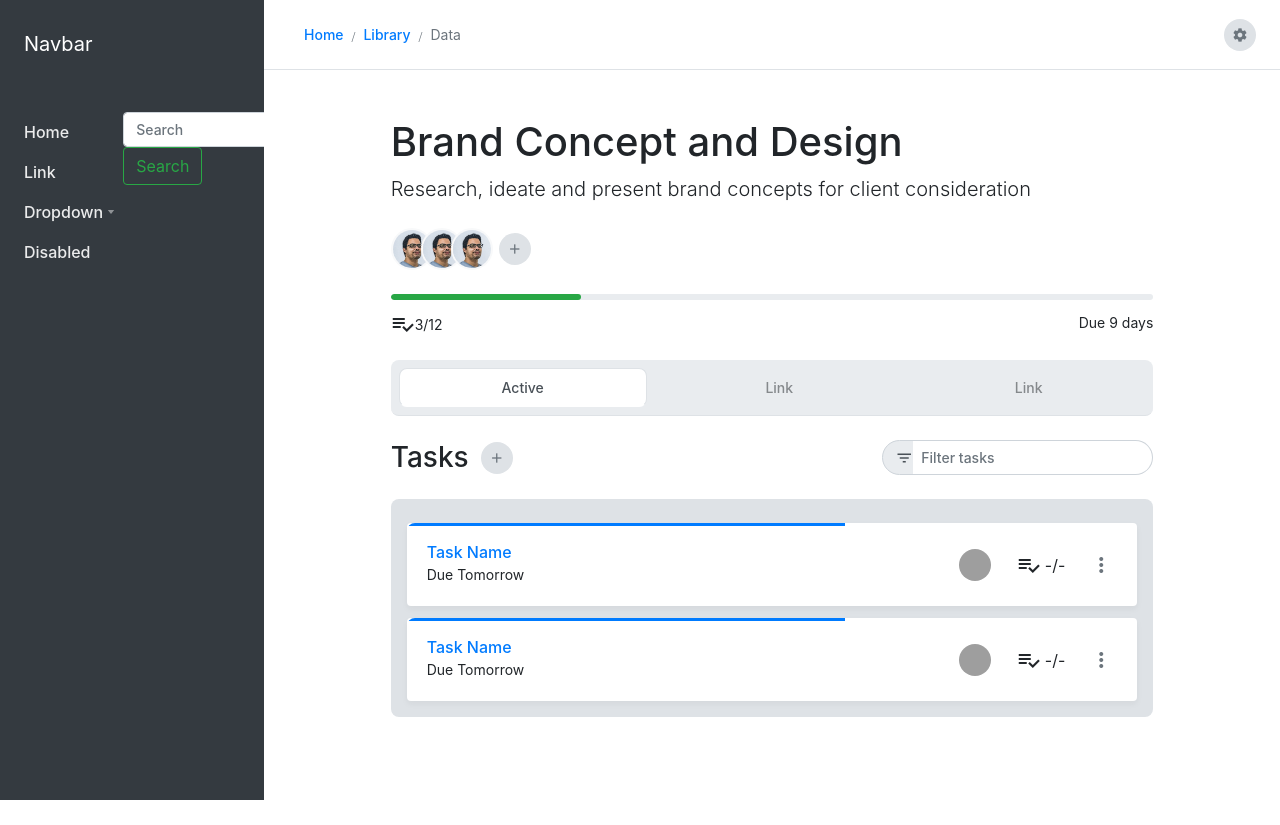
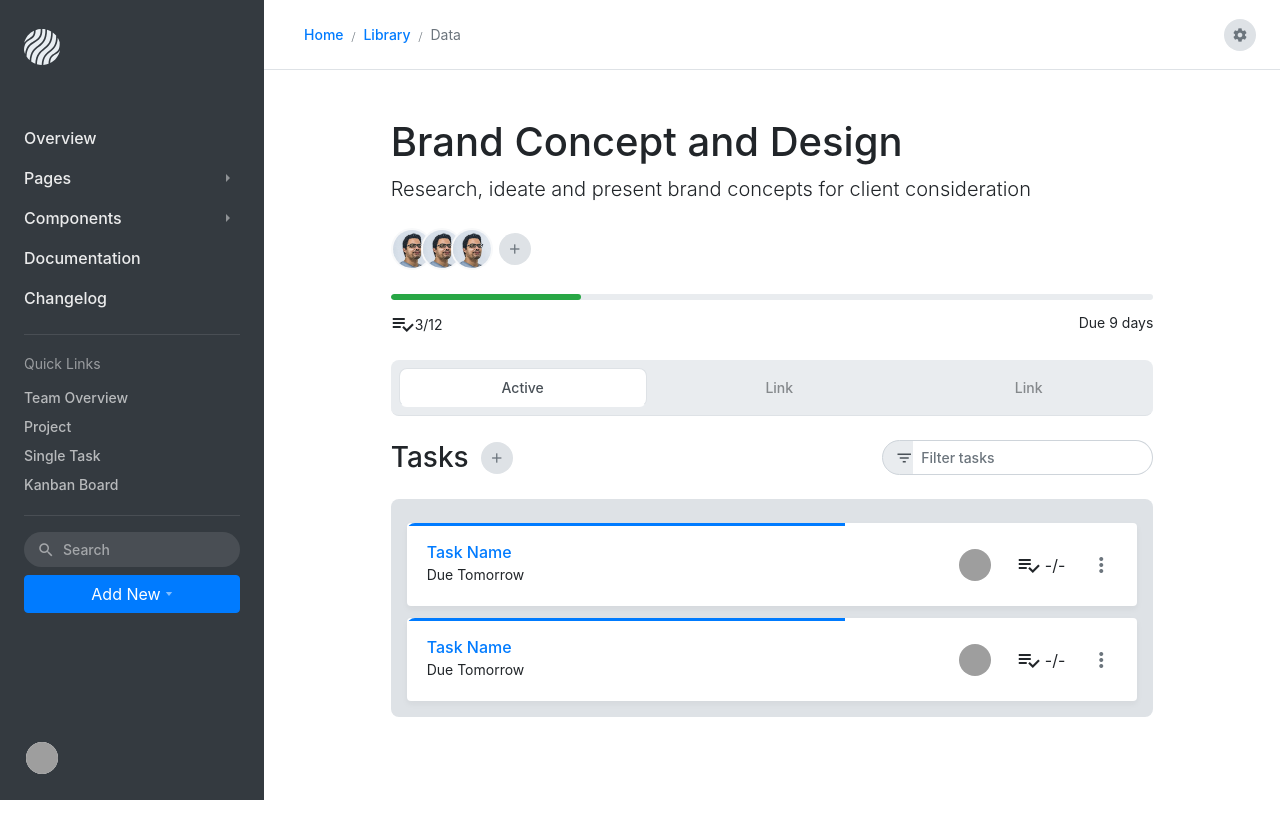
Before and after one commit to bitbrothers/npm-ui-component, a React (Create React App) app: page / in a window 1280 px wide. Built offline with nearby package versions, Linux system fonts and the light colour scheme; grey boxes are pictures that could not be loaded.

Commit message:
Convert sidebar to Nav

```diff
--- a/src/components/bootstrap/Navbar.js
+++ b/src/components/bootstrap/Navbar.js
@@ -1,44 +1,150 @@
 import React from 'react'
+import logo from '../../assets/logo.svg'
 
 function Navbar() {
     return (
-<nav class="navbar navbar-expand-lg bg-dark navbar-dark sticky-top">
+<div class="navbar navbar-expand-lg bg-dark navbar-dark sticky-top">
 
-    <a class="navbar-brand" href="#">Navbar</a>
-    <button class="navbar-toggler" type="button" data-toggle="collapse" data-target="#navbarSupportedContent" aria-controls="navbarSupportedContent" aria-expanded="false" aria-label="Toggle navigation">
+<a class="navbar-brand" href="index.html">
+  <img alt="Pipeline" src={logo} />
+</a>
+<div class="d-flex align-items-center">
+  <button class="navbar-toggler" type="button" data-toggle="collapse" data-target="#navbar-collapse" aria-controls="navbar-collapse" aria-expanded="false" aria-label="Toggle navigation">
     <span class="navbar-toggler-icon"></span>
   </button>
+  <div class="d-block d-lg-none ml-2">
+    <div class="dropdown">
+      <a href="#" role="button" data-toggle="dropdown" aria-haspopup="true" aria-expanded="false">
+        <img alt="Image" src={logo} class="avatar" />
+      </a>
+      <div class="dropdown-menu dropdown-menu-right">
+        <a href="nav-side-user.html" class="dropdown-item">Profile</a>
+        <a href="utility-account-settings.html" class="dropdown-item">Account Settings</a>
+        <a href="#" class="dropdown-item">Log Out</a>
+      </div>
+    </div>
+  </div>
+</div>
+<div class="collapse navbar-collapse flex-column" id="navbar-collapse">
+  <ul class="navbar-nav d-lg-block">
 
-    <div class="collapse navbar-collapse" id="navbarSupportedContent">
-        <ul class="navbar-nav mr-auto">
-        <li class="nav-item active">
-            <a class="nav-link" href="#">Home <span class="sr-only">(current)</span></a>
+    <li class="nav-item">
+
+      <a class="nav-link" href="index.html">Overview</a>
+
+    </li>
+
+    <li class="nav-item">
+
+      <a class="nav-link" href="#" data-toggle="collapse" aria-expanded="false" data-target="#submenu-2" aria-controls="submenu-2">Pages</a>
+      <div id="submenu-2" class="collapse">
+        <ul class="nav nav-small flex-column">
+
+          <li class="nav-item">
+            <a class="nav-link" href="pages-app.html">App Pages</a>
+          </li>
+
+          <li class="nav-item">
+            <a class="nav-link" href="pages-utility.html">Utility Pages</a>
+          </li>
+
+          <li class="nav-item">
+            <a class="nav-link" href="pages-layouts.html">Layouts</a>
+          </li>
+
+        </ul>
+      </div>
+
+    </li>
+
+    <li class="nav-item">
+
+      <a class="nav-link" href="#" data-toggle="collapse" aria-expanded="false" data-target="#submenu-3" aria-controls="submenu-3">Components</a>
+      <div id="submenu-3" class="collapse">
+        <ul class="nav nav-small flex-column">
+
+          <li class="nav-item">
+            <a class="nav-link" href="components-bootstrap.html">Bootstrap</a>
+          </li>
+
+          <li class="nav-item">
+            <a class="nav-link" href="components-pipeline.html">Pipeline</a>
+          </li>
+
+        </ul>
+      </div>
+
+    </li>
+
+    <li class="nav-item">
+
+      <a class="nav-link" href="documentation/index.html">Documentation</a>
+
+    </li>
+
+    <li class="nav-item">
+
+      <a class="nav-link" href="documentation/changelog.html">Changelog</a>
+
+    </li>
+
+  </ul>
+  <hr />
+  <div class="d-none d-lg-block w-100">
+    <span class="text-small text-muted">Quick Links</span>
+    <ul class="nav nav-small flex-column mt-2">
+      <li class="nav-item">
+        <a href="nav-side-team.html" class="nav-link">Team Overview</a>
       </li>
       <li class="nav-item">
-            <a class="nav-link" href="#">Link</a>
+        <a href="nav-side-project.html" class="nav-link">Project</a>
       </li>
-        <li class="nav-item dropdown">
-            <a class="nav-link dropdown-toggle" href="#" id="navbarDropdown" role="button" data-toggle="dropdown" aria-haspopup="true" aria-expanded="false">
-            Dropdown
+      <li class="nav-item">
+        <a href="nav-side-task.html" class="nav-link">Single Task</a>
+      </li>
+      <li class="nav-item">
+        <a href="nav-side-kanban-board.html" class="nav-link">Kanban Board</a>
+      </li>
+    </ul>
+    <hr />
+  </div>
+  <div>
+    <form>
+      <div class="input-group input-group-dark input-group-round">
+        <div class="input-group-prepend">
+          <span class="input-group-text">
+            <i class="material-icons">search</i>
+          </span>
+        </div>
+        <input type="search" class="form-control form-control-dark" placeholder="Search" aria-label="Search app" />
+      </div>
+    </form>
+    <div class="dropdown mt-2">
+      <button class="btn btn-primary btn-block dropdown-toggle" type="button" id="newContentButton" data-toggle="dropdown" aria-haspopup="true" aria-expanded="false">
+        Add New
+      </button>
+      <div class="dropdown-menu">
+        <a class="dropdown-item" href="#">Team</a>
+        <a class="dropdown-item" href="#">Project</a>
+        <a class="dropdown-item" href="#">Task</a>
+      </div>
+    </div>
+  </div>
+</div>
+<div class="d-none d-lg-block">
+  <div class="dropup">
+    <a href="#" role="button" data-toggle="dropdown" aria-haspopup="true" aria-expanded="false">
+      <img alt="Image" src="assets/img/avatar-male-4.jpg" class="avatar" />
     </a>
     <div class="dropdown-menu">
-            <a class="dropdown-item" href="#">Action</a>
-            <a class="dropdown-item" href="#">Another action</a>
-            <div class="dropdown-divider"></div>
-            <a class="dropdown-item" href="#">Something else here</a>
+      <a href="nav-side-user.html" class="dropdown-item">Profile</a>
+      <a href="utility-account-settings.html" class="dropdown-item">Account Settings</a>
+      <a href="#" class="dropdown-item">Log Out</a>
     </div>
-        </li>
-        <li class="nav-item">
-            <a class="nav-link disabled" href="#">Disabled</a>
-        </li>
-        </ul>
-        <form class="form-inline my-2 my-lg-0">
-        <input class="form-control mr-sm-2" type="search" placeholder="Search" aria-label="Search" />
-        <button class="btn btn-outline-success my-2 my-sm-0" type="submit">Search</button>
-        </form>
+  </div>
 </div>
 
-</nav>
+</div>
     )
 }
 
```
Lines whose indentation alone changed are shown as unchanged.
